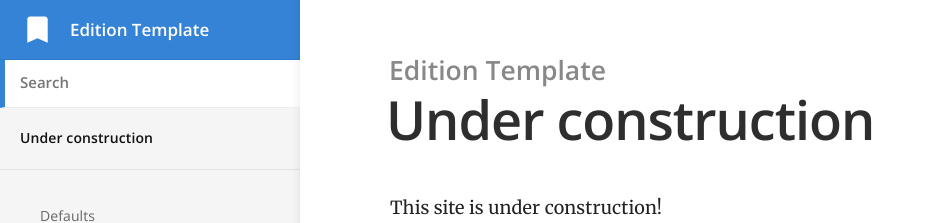
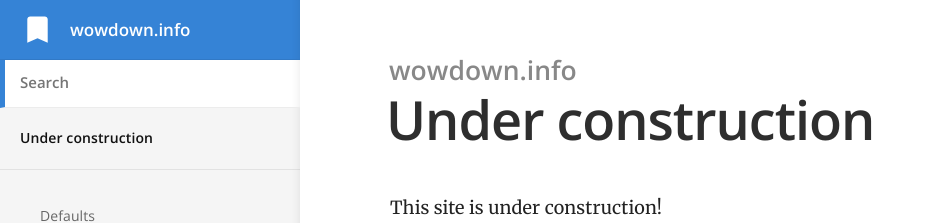
Before and after one commit to wowdown/alpha, a Jekyll site: the page built from index.md, in a window 1280 px wide. Shown: the top 223 px of the page, without its empty margins (0-935 px from the left). Built offline with Jekyll 4.4.1, drawn with Linux system fonts in a browser that asks for light colours.

Commit message:
Basic Updates

```diff
--- a/_config.yml
+++ b/_config.yml
@@ -1,23 +1,23 @@
 # ----
 # Site
 
-title: Edition Template
-url: "https://long-pig.cloudvent.net"
+title: wowdown.info
+url: "https://www.wowdown.info"
 baseurl:
 google_analytics_key:
 show_full_navigation: true
 
 # Values for the jekyll-seo-tag gem (https://github.com/jekyll/jekyll-seo-tag)
 logo: /siteicon.png
-description: Product documentation template for Jekyll.
+description: Track when World of Warcraft (WoW) server maintenance is occuring in your timezone
 author:
   name:
   email:
   twitter: # twitter username without the @ symbol
 social:
-  name: Edition Template
+  name: wowdown
   links:
-    - https://github.com/CloudCannon/edition-jekyll-template
+    -
 
 # -----
 # Build
```
